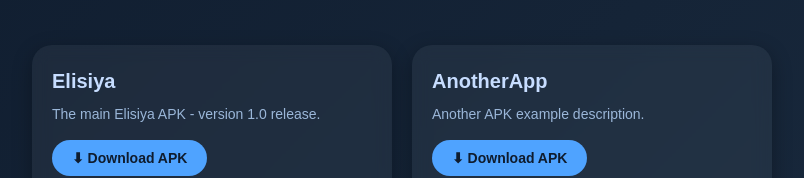
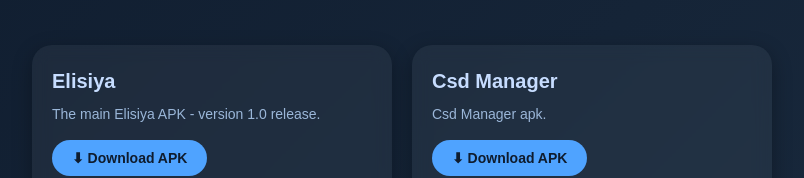
Before and after one commit to Patil-Sarthak/apks, a plain HTML site: page index.html in a window 1280 px wide. Shown: the part 158-336 px from the top of the page, without its empty margins (238-1042 px from the left). Drawn offline with nearby package versions, Linux system fonts and the light colour scheme.

Commit message:
Update index.html

```diff
--- a/index.html
+++ b/index.html
@@ -155,10 +155,10 @@
         desc: "The main Elisiya APK - version 1.0 release."
       },
       {
-        title: "AnotherApp",
-        mdRaw: "https://raw.githubusercontent.com/Patil-Sarthak/apks/main/AnotherApp.md",
-        apk: "https://github.com/Patil-Sarthak/apks/releases/download/v1.0/AnotherApp.apk",
-        desc: "Another APK example description."
+        title: "Csd Manager",
+        mdRaw: "https://github.com/Patil-Sarthak/apks/blob/main/csd-manager.md",
+        apk: "https://github.com/Patil-Sarthak/apks/releases/download/v1.0/Csd.Manager.apk",
+        desc: "Csd Manager apk."
       }
     ];
 
```
